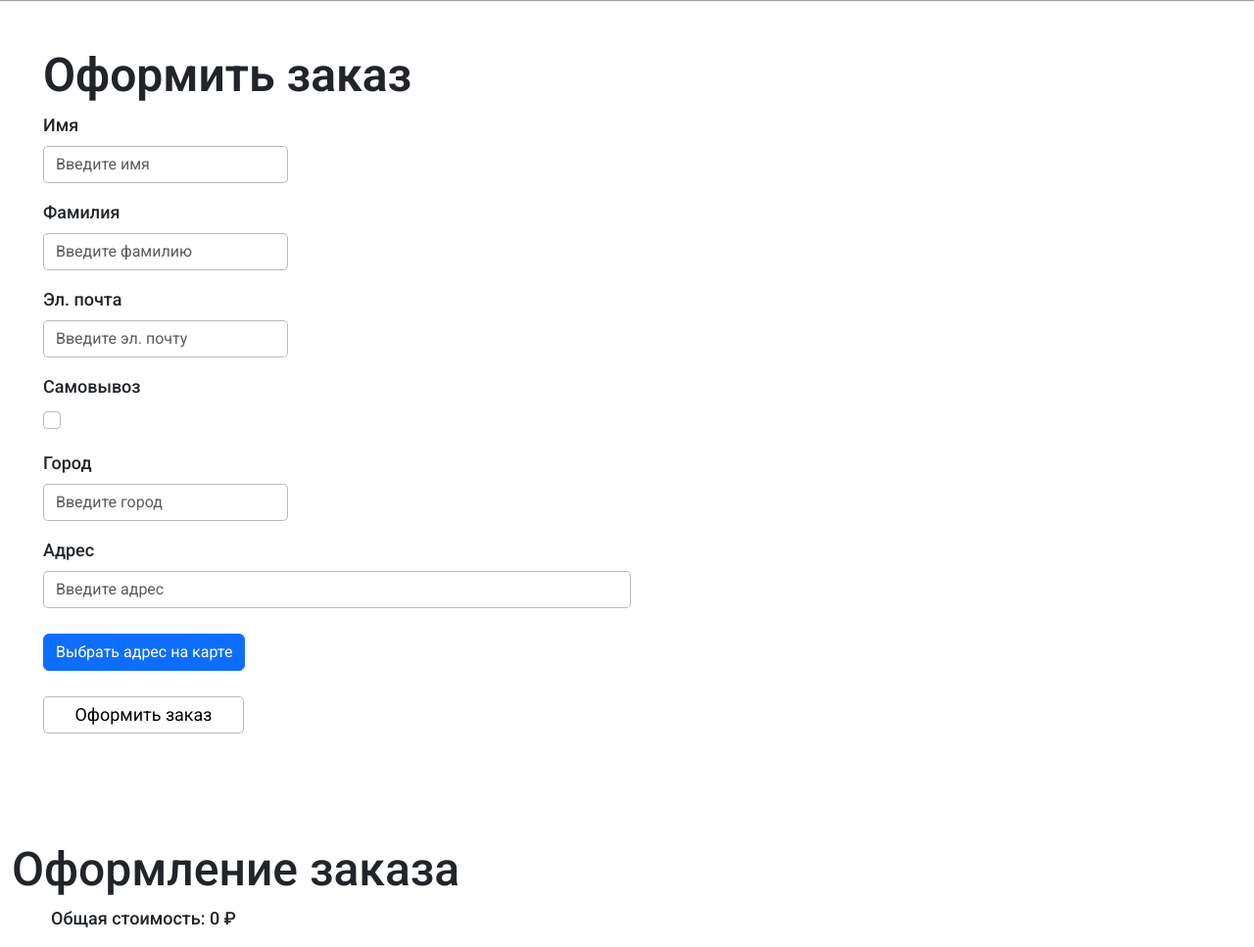
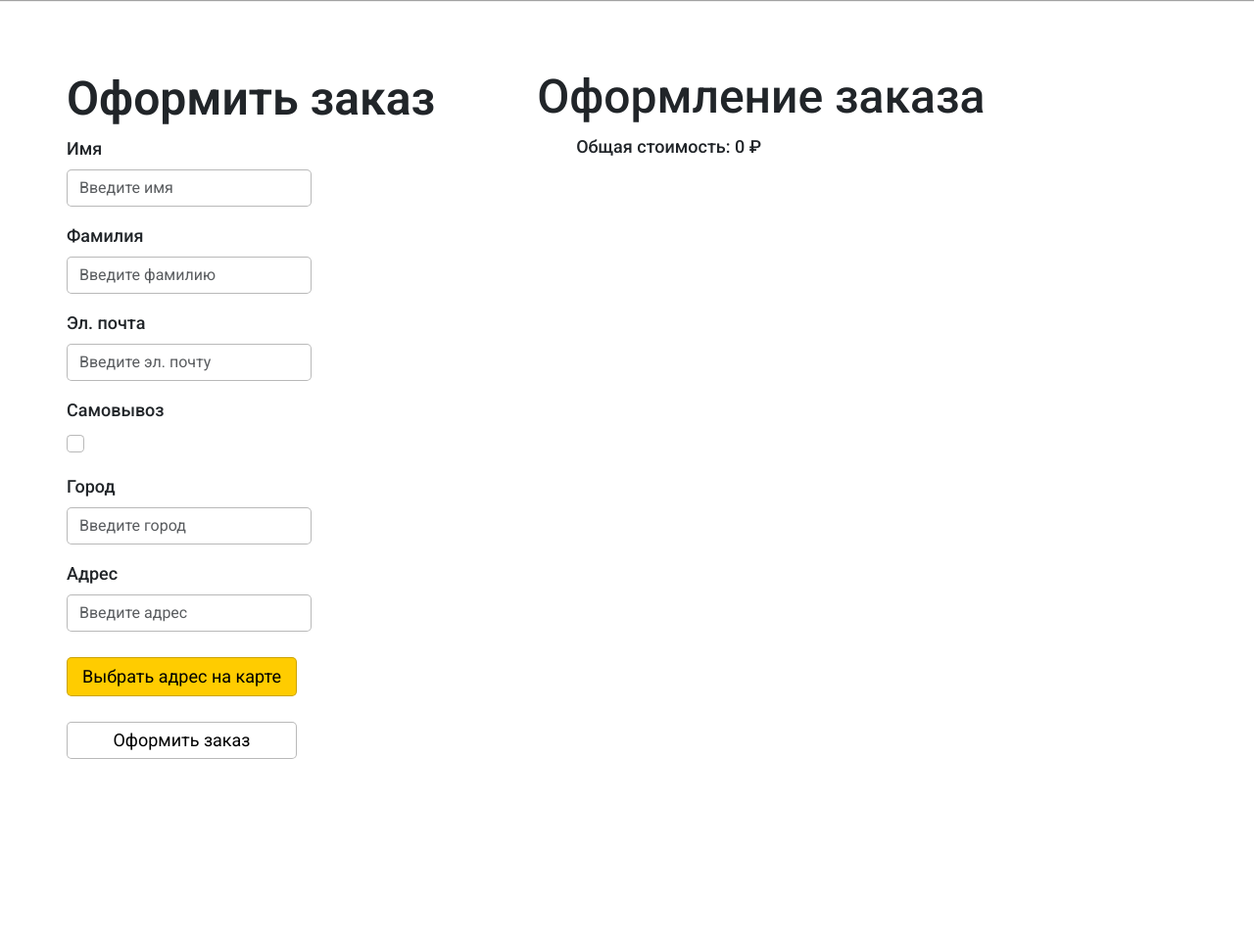
Before and after one commit to icanstillhearyou/kursa4-pizza29, a Django app: page /orders/create/ in a window 1280 px wide. Shown: the part 80-1047 px from the top of the page at 98% size. After the commit the page ends 855 px from the top, so only its background shows below. Run offline with Django 5.2, Linux system fonts and the light colour scheme; some libraries are stand-ins or nearby versions.

Commit message:
стили и поля

```diff
--- a/pizza29/main/static/css/base.css
+++ b/pizza29/main/static/css/base.css
@@ -727,7 +727,7 @@ h5 {
 
 .profile4 {
     width: 770px;
-    height: 760px;
+    height: 800px;
     margin-top: 100px;
     border: 1px solid #00000036;
     border-radius: 10px;
--- a/pizza29/orders/templates/order/create.html
+++ b/pizza29/orders/templates/order/create.html
@@ -30,8 +30,8 @@
         margin-top: 10px;
     }
 </style>
-<div class="forcreate">
-    <div class="profile4 bg-white p-4 m-4 mx-2">
+<div class="forcreate d-flex gap-5">
+    <div class="profile4 bg-white p-5 m-4 mx-2">
         <h2 class="mb-2">Оформить заказ</h2>
         <form action="" method="post" class="order-form">
             {% csrf_token %}
@@ -64,7 +64,7 @@
                 <label for="id_city" class="form-label">Город</label>
                 <div class="field-with-error">
                     <input type="text" class="form-control form-styleprofile" id="id_city"
-                           name="city" placeholder="Введите город" value="{{ form.city.value|default:'' }}" readonly>
+                           name="city" placeholder="Введите город" value="{{ form.city.value|default:'' }}">
                     {{ form.city.errors }}
                 </div>
             </div>
@@ -72,15 +72,19 @@
                 <label for="id_adress" class="form-label">Адрес</label>
                 <div class="field-with-error">
                     <input type="text" class="form-control form-styleprofile" id="id_adress"
-                           name="adress" style="width: 600px;" placeholder="Введите адрес" value="{{ form.adress.value|default:'' }}" readonly>
+                           name="adress" placeholder="Введите адрес" value="{{ form.adress.value|default:'' }}">
                     {{ form.adress.errors }}
                 </div>
             </div>
             <div class="col-md-12 mb-3 map-container">
-                <button type="button" id="openMap" class="btn btn-primary">Выбрать адрес на карте</button>
-                <div id="map"></div>
+                <button type="button" id="openMap" class="order-btn" style="width: 235px; height: 40px; padding: 1px 6px; background-color: #ffcc00;">Выбрать адрес на карте</button>
+                <div id="map" style="margin-top: 10px; margin-bottom: 10px; position: absolute;
+height: 500px;
+width: 500px;
+z-index: 1000;
+background: white;"></div>
             </div>
-            <p><input type="submit" value="Оформить заказ" class="order-btn" style="width: 205px; margin-top: 10px;"></p>
+            <p><input type="submit" value="Оформить заказ" class="order-btn" style="width: 235px; margin-top: 10px;"></p>
         </form>
     </div>
     <div class="checkout">
@@ -141,13 +145,24 @@
                         var coords = e.get('coords');
 
                         ymaps.geocode(coords).then(function (res) {
-                            var firstGeoObject = res.geoObjects.get(0);
+                            /*var firstGeoObject = res.geoObjects.get(0);
                             var address = firstGeoObject.getAddressLine();
                             var city = firstGeoObject.getLocalities()[0] || '';
 
                             document.getElementById('id_city').value = city;
                             document.getElementById('id_adress').value = address;
-                            console.log('Поля формы заполнены:', city, address);
+                            console.log('Поля формы заполнены:', city, address);*/
+
+                            var firstGeoObject = res.geoObjects.get(0);
+                            var city = firstGeoObject.getLocalities()[0] || 'Северодвинск';
+
+                            var street = firstGeoObject.getThoroughfare() || '';
+                            var house = firstGeoObject.getPremiseNumber() || '';
+                            var shortAddress = street && house ? `${street}, ${house}` : street || house || firstGeoObject.getAddressLine();
+
+                            document.getElementById('id_city').value = city;
+                            document.getElementById('id_adress').value = shortAddress;
+                            console.log('Поля формы заполнены:', city, shortAddress);
 
                             mapDiv.style.display = 'none';
                             myMap.destroy();
```
